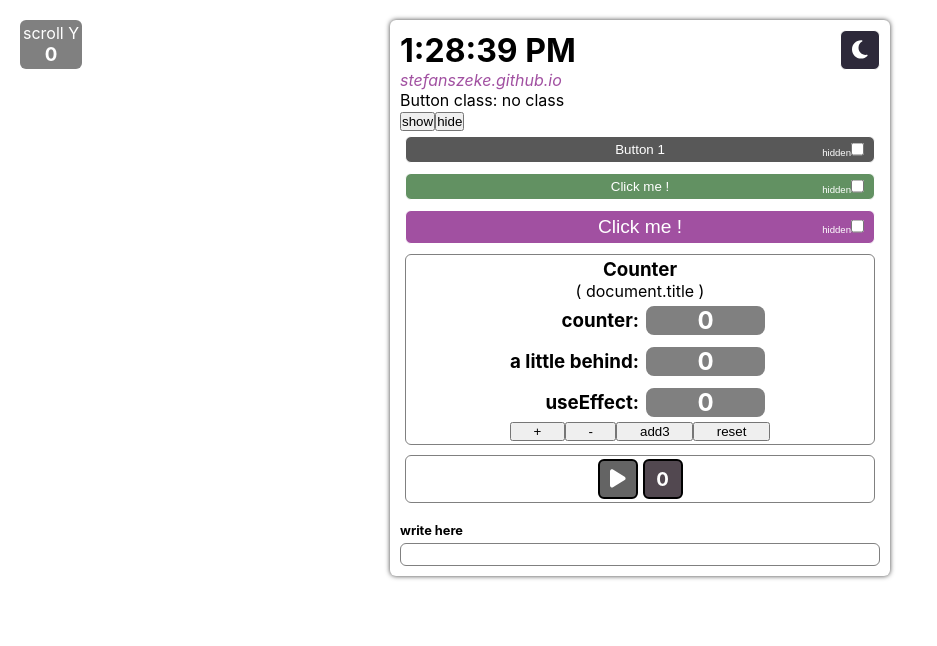
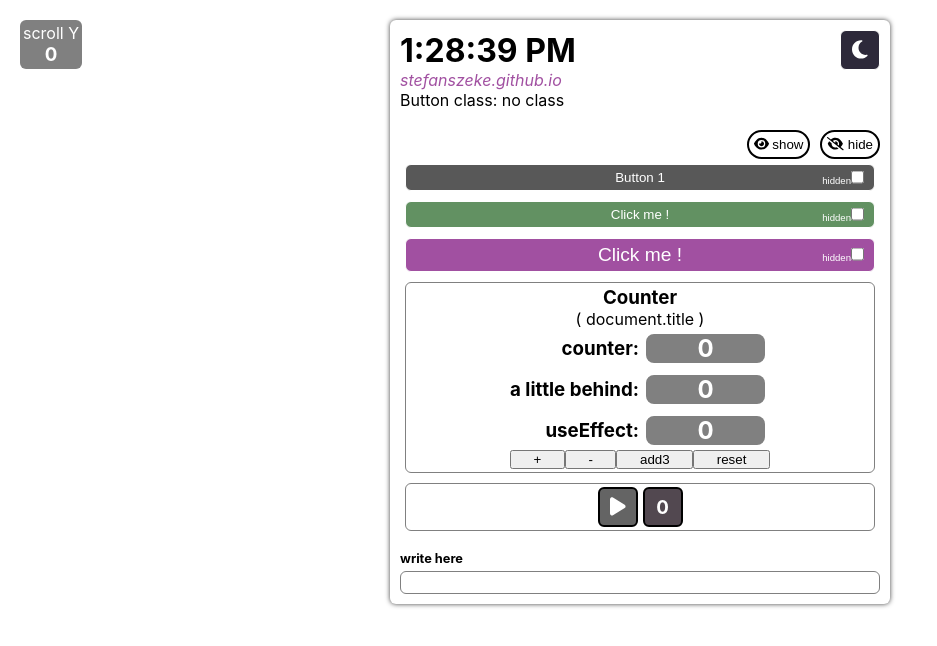
Before and after one commit to stefanszeke/react-learning-repo, a React (Create React App) app: page / in a window 1280 px wide. Shown: the top 646 px of the page, without its empty margins (0-937 px from the left). Built offline with nearby package versions, Linux system fonts and the light colour scheme.

Commit message:
change: visibility buttons

```diff
--- a/src/App.css
+++ b/src/App.css
@@ -9,3 +9,12 @@
   background-color: rgb(15, 15, 15);
   color: white;
 }
+
+.hide-show-buttons {
+  display: grid;
+  grid-auto-flow: column;
+  justify-content: end;
+  align-items: center;
+  gap: 10px;
+  margin-top: 20px;
+}
--- a/src/App.js
+++ b/src/App.js
@@ -1,8 +1,10 @@
 import { useEffect, useState } from "react";
 import './App.css';
+import iconsService from "./components/services/iconService";
 
 import Link from './components/Link';
 import Button from "./components/Button";
+import Button2 from "./components/Button2";
 import Container from "./components/Container";
 import Input from "./components/Input";
 import Counter from "./components/Counter";
@@ -54,10 +56,12 @@ export default function App()
         </div>
 
         <Link href="https://stefanszeke.github.io/">stefanszeke.github.io</Link>
+
         {btnClass}
-        <div>
-          <button onClick={ () => setBtnVisibility(true) } >show</button>
-          <button onClick={ () => setBtnVisibility(false) } >hide</button>
+
+        <div className="hide-show-buttons">
+          <Button2 theme={theme} onButtonClick={ () => setBtnVisibility(true) } > {iconsService.eye} show</Button2>
+          <Button2 theme={theme} onButtonClick={ () => setBtnVisibility(false) }> {iconsService.eyeSlash} hide</Button2>
         </div>
 
         { buttonList.map( (button, index) => (
@@ -69,8 +73,11 @@ export default function App()
         <Counter theme={theme}/>
         <Counter2 theme={theme}/>
         <Input  theme={theme}></Input>
+
         {/* test */}
+
         <Scroller theme={theme}/>
+
       </Container>
     </div>
   );
--- /dev/null
+++ b/src/components/Button2.js
@@ -0,0 +1,13 @@
+import './styles/button2.css';
+import clsx from "clsx";
+
+export default function Button2(props) {
+
+  const classes = clsx("ui-button2", `ui-button2-${props.theme}`);
+
+  return (
+    <button onClick={props.onButtonClick} className={classes} {...props}>
+      {props.children}
+    </button>
+  );
+}
--- a/src/components/services/iconService.js
+++ b/src/components/services/iconService.js
@@ -1,5 +1,5 @@
 import { FontAwesomeIcon } from '@fortawesome/react-fontawesome'
-import { faPlay, faPause, faMoon, faSun  } from '@fortawesome/free-solid-svg-icons'
+import { faPlay, faPause, faMoon, faSun, faEye, faEyeSlash  } from '@fortawesome/free-solid-svg-icons'
 
 
 export default class iconsService {
@@ -10,4 +10,7 @@ export default class iconsService {
   static get sun() { return <FontAwesomeIcon icon={faSun} /> }
   static get moon() { return <FontAwesomeIcon icon={faMoon} /> }
 
+  static get eye() { return <FontAwesomeIcon icon={faEye} /> }
+  static get eyeSlash() { return <FontAwesomeIcon icon={faEyeSlash} /> }
+
 }
--- /dev/null
+++ b/src/components/styles/button2.css
@@ -0,0 +1,29 @@
+.ui-button2 {
+  padding: 5px;
+  border-radius: 50px;
+  border: none;
+  border: 2px solid black;
+  background:none;
+  cursor: pointer;
+  transition: 90ms;
+}
+
+.ui-button2-dark {
+  color: white;
+  border: 2px solid white;
+}
+
+@media (hover: hover) {
+  .ui-button2:hover {
+    box-shadow: 0px 0px 5px 1px blueviolet;
+    transform: scale(1.03);
+    color: blueviolet;
+    border: 2px solid blueviolet;
+  }
+
+  .ui-button2-dark:hover {
+    box-shadow: 0px 0px 5px 1px hotpink;
+    color: hotpink;
+    border: 2px solid hotpink;
+  }
+}
```
